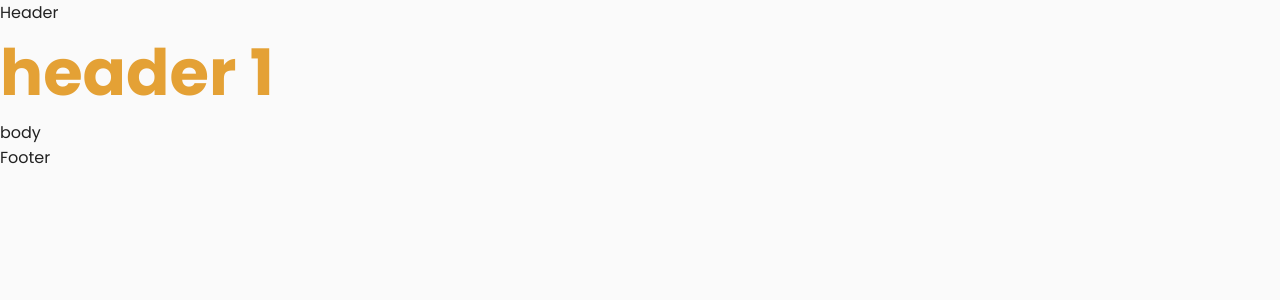
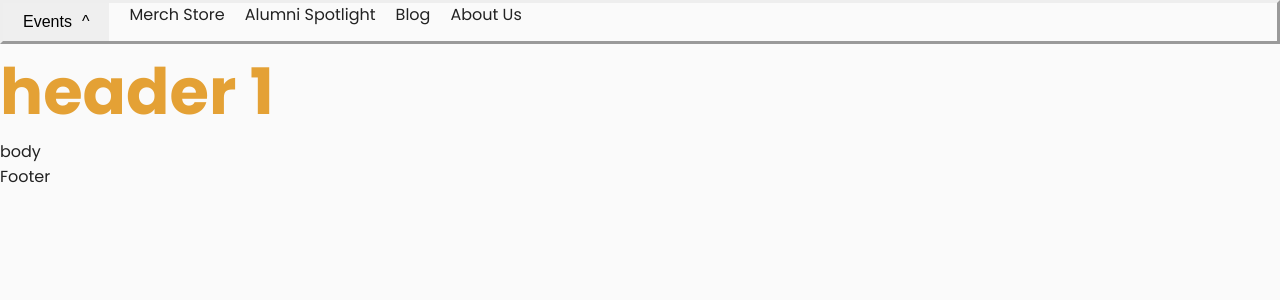
Before and after one commit to include-davis/aggie-fiction, a Next.js app: page / in a window 1280 px wide. Shown: the top 300 px of the page. Built offline with nearby package versions, Linux system fonts and the light colour scheme.

Commit message:
add drop-down to the header

```diff
--- a/app/(pages)/_components/Header/Header.jsx
+++ b/app/(pages)/_components/Header/Header.jsx
@@ -2,8 +2,21 @@ import styles from "./Header.module.scss";
 
 export default function Header() {
     return (
-      <div>
-        Header
-      </div>
+        <div className={styles.header}>
+            <div className={styles.dropdown}>
+                <button className={styles.button}>
+                    Events
+                    <span className={styles.arrow}>^</span>  {/* 添加符号 */}
+                </button>
+                <div className={styles.dropdown_contents}>
+                    <a href="#">Calendar</a>
+                    <a href="#">Conference</a>
+                </div>
+            </div>
+            <p>Merch Store</p>
+            <p>Alumni Spotlight</p>
+            <p>Blog</p>
+            <p>About Us</p>
+        </div>
     );
 }
--- a/app/(pages)/_components/Header/Header.module.scss
+++ b/app/(pages)/_components/Header/Header.module.scss
@@ -0,0 +1,57 @@
+.header{
+  display:flex;
+  gap:20px;
+  border-style:outset;
+  font-size:16px;
+  line-height: 150%;
+  font-weight: bold;
+}
+/* Dropdown容器 */
+.dropdown {
+  position: relative;
+  display: inline-block;
+}
+
+/* 触发下拉菜单的按钮 */
+.button {
+  padding: 10px 20px;          /* 按钮的内边距 */
+  font-size: 16px;             /* 字体大小 */
+  border: none;                /* 无边框 */
+  cursor: pointer;             /* 悬停时显示指针 */
+}
+.arrow {
+  margin-left: 10px;           /* 符号与按钮文字之间的间距 */
+  transition: transform 0.3s ease;  /* 平滑的转变效果 */
+}
+
+/* 下拉菜单的内容（默认为隐藏） */
+.dropdown_contents {
+  display: none;               /* 默认隐藏下拉菜单 */
+  position: absolute;          /* 将下拉菜单定位在按钮下方 */
+  background-color: #f9f9f9;   /* 背景颜色 */
+  min-width: 160px;            /* 最小宽度 */
+  box-shadow: 0px 8px 16px rgba(0, 0, 0, 0.2);  /* 添加阴影效果 */
+  z-index: 1;                  /* 保证下拉菜单在其他元素之上 */
+  padding: 10px;
+}
+
+/* 当鼠标悬停在按钮上时显示下拉菜单 */
+.dropdown:hover .dropdown_contents {
+  display: block;              /* 显示下拉菜单 */
+}
+.dropdown:hover .arrow {
+  transform: rotate(180deg);   /* 旋转箭头符号180度 */
+}
+
+/* 下拉菜单中的链接样式 */
+.dropdown_contents a {
+  color: black;                /* 黑色文字 */
+  padding: 8px 16px;            /* 内边距 */
+  text-decoration: none;        /* 移除下划线 */
+  display: block;               /* 块级显示，便于点击 */
+}
+
+/* 悬停时改变链接的背景颜色 */
+.dropdown_contents a:hover {
+  background-color: #CFBAE8;      /* 悬停时的背景色 */
+}
```
Also changed, not shown: app/(pages)/_components/Button/Button.jsx (added, +9 -0 lines), app/(pages)/_components/Button/Button.module.scss (added).
